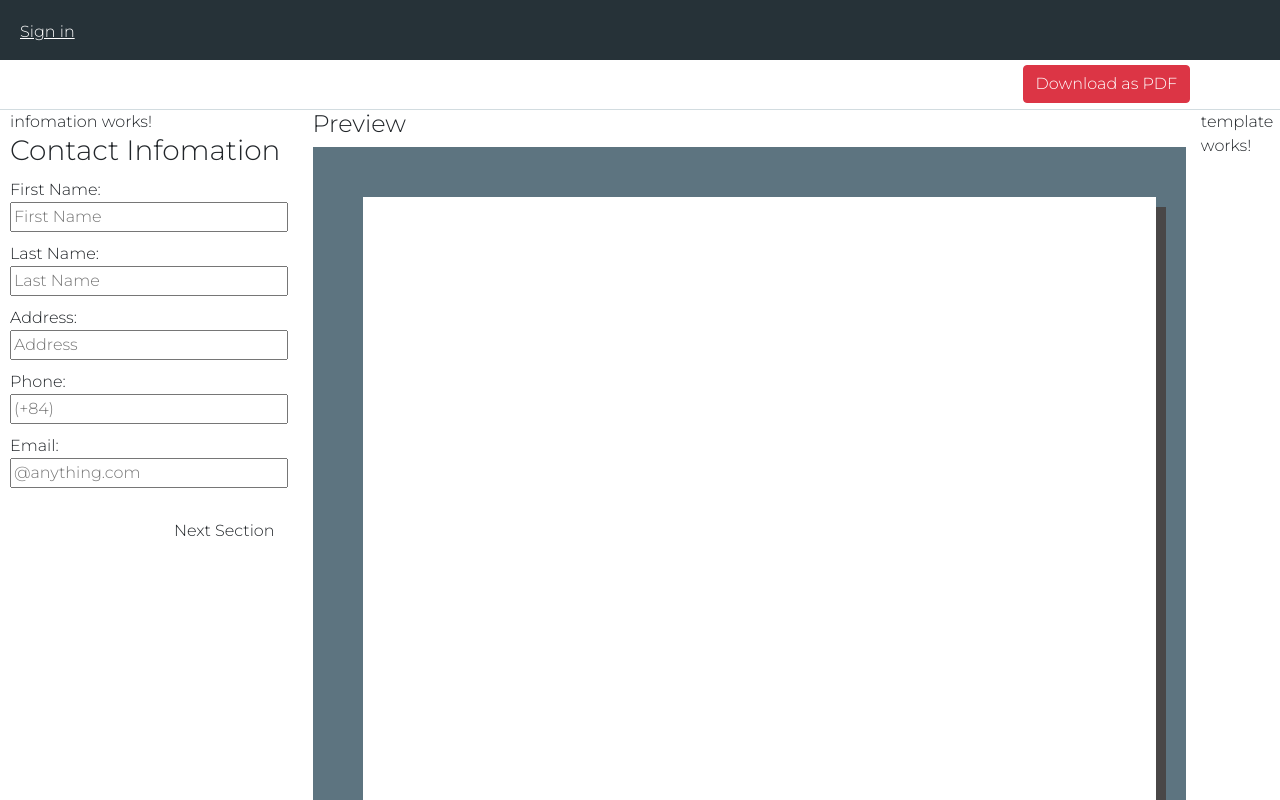
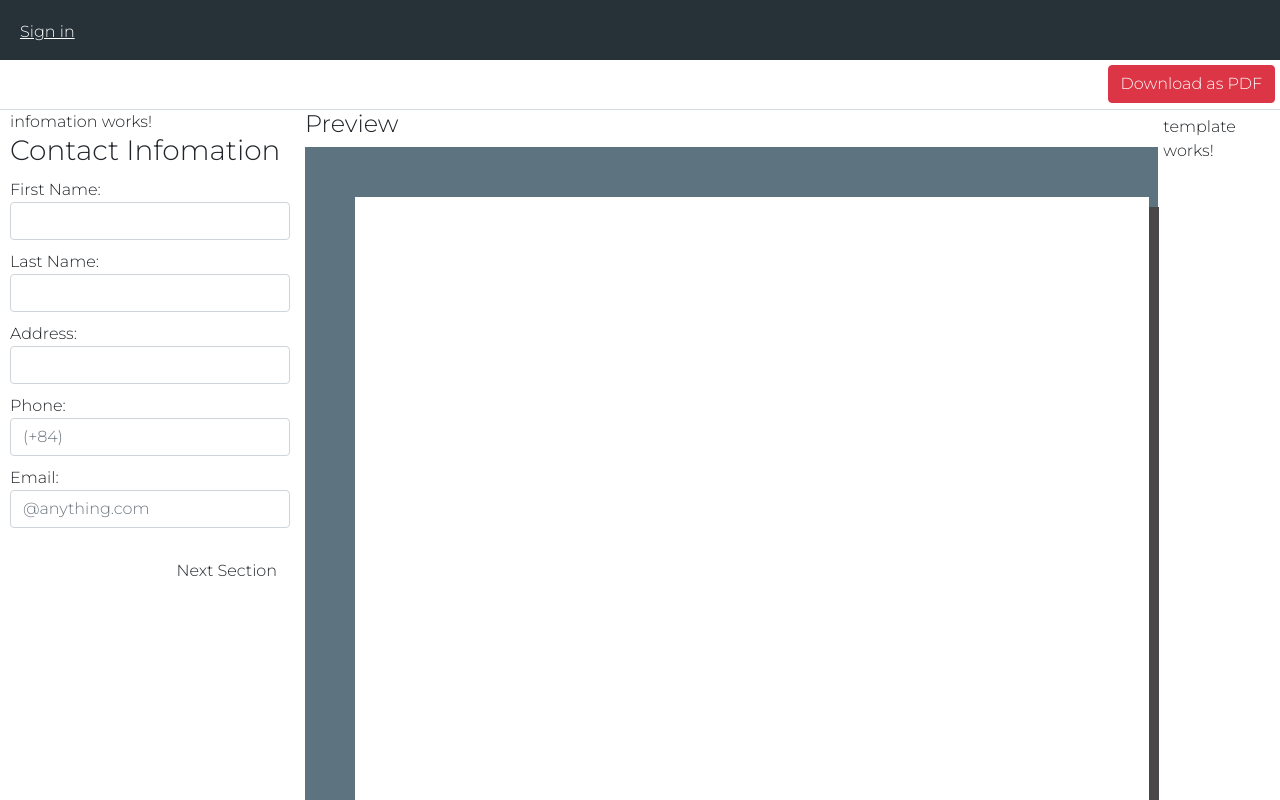
Before and after one commit to nguyenthevinh1997/TLCN-MEAN-CVGenerator-1, an Angular app in the folder mean-cv-generator/: page / in a window 1280 px wide. Shown: the top 800 px of the page. Built offline with nearby package versions, Linux system fonts and the light colour scheme.

Commit message:
Fix right white space

```diff
--- a/mean-cv-generator/src/app/app.component.html
+++ b/mean-cv-generator/src/app/app.component.html
@@ -2,7 +2,7 @@
   <app-sidebar></app-sidebar>
   <app-toolbar></app-toolbar>
   <div id="content">
-    <div class="row">
+    <div class="row" style="width:100%">
         <app-infomation class="col-md-3"></app-infomation>
         <app-editor class="col-md-8">
           <div id="cv-area"></div>
--- a/mean-cv-generator/src/app/app.component.scss
+++ b/mean-cv-generator/src/app/app.component.scss
@@ -12,3 +12,13 @@ app-editor{
     padding-right: 0px;
     padding-left: 0px;
 }
+app-infomation{
+    padding-right: 5px;
+
+}
+app-template{
+    padding: 5px;
+}
+#container{
+
+}
--- a/mean-cv-generator/src/app/contact-info/contact-info.component.html
+++ b/mean-cv-generator/src/app/contact-info/contact-info.component.html
@@ -2,30 +2,30 @@
     <h3>Contact Infomation</h3>
     <div class="item item1">
         <p>First Name:</p>
-        <input type="text" placeholder="First Name">
+        <input type="text" class="form-control">
     </div>
 
 
     <div class="item item2">
         <p>Last Name:</p>
-        <input type="text" placeholder="Last Name">
+        <input type="text" class="form-control">
     </div>
 
 
     <div class="item item3">
         <p>Address:</p>
-        <input type="text" placeholder="Address">
+        <input type="text" class="form-control">
     </div>
 
 
     <div class="item item4">
         <p>Phone:</p>
-        <input type="text" placeholder="(+84)">
+        <input type="text" placeholder="(+84)" class="form-control">
     </div>
 
     <div class="item item5">
         <p>Email:</p>
-        <input type="text" placeholder="@anything.com">
+        <input type="text" placeholder="@anything.com" class="form-control">
     </div>
   <br>
     <div class="item item6">
--- a/mean-cv-generator/src/app/toolbar/toolbar.component.html
+++ b/mean-cv-generator/src/app/toolbar/toolbar.component.html
@@ -1,9 +1,7 @@
 <nav>
   <ul>
     <li>
-      <div class="container">
-          <button class="btn btn-danger float-right" id="btn-download-cv">Download as PDF</button>
-      </div>
+      <button class="btn btn-danger float-right" id="btn-download-cv">Download as PDF</button>
     </li>
   </ul>
 </nav>
--- a/mean-cv-generator/src/app/toolbar/toolbar.component.scss
+++ b/mean-cv-generator/src/app/toolbar/toolbar.component.scss
@@ -15,6 +15,8 @@ nav{
             button{
                 margin: 5px;
                 display: block;
+                height: 10%;
+                font-size: 10;
             }
         }
     }
```
